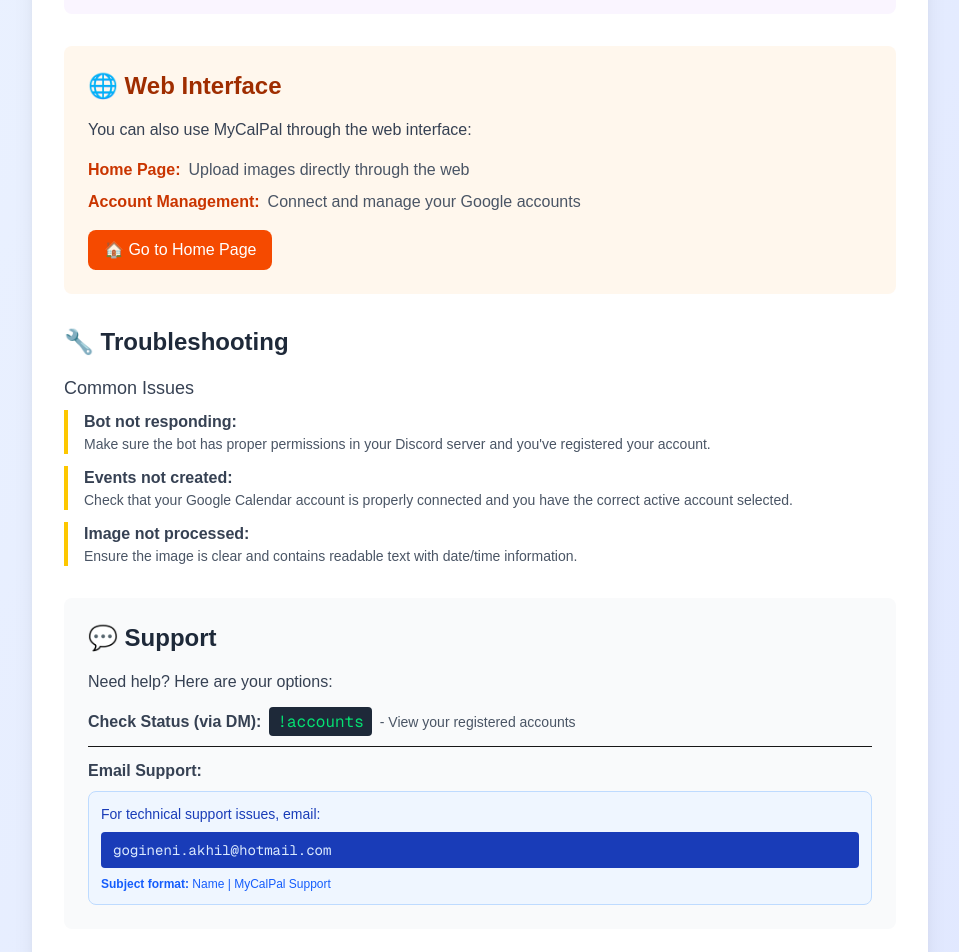
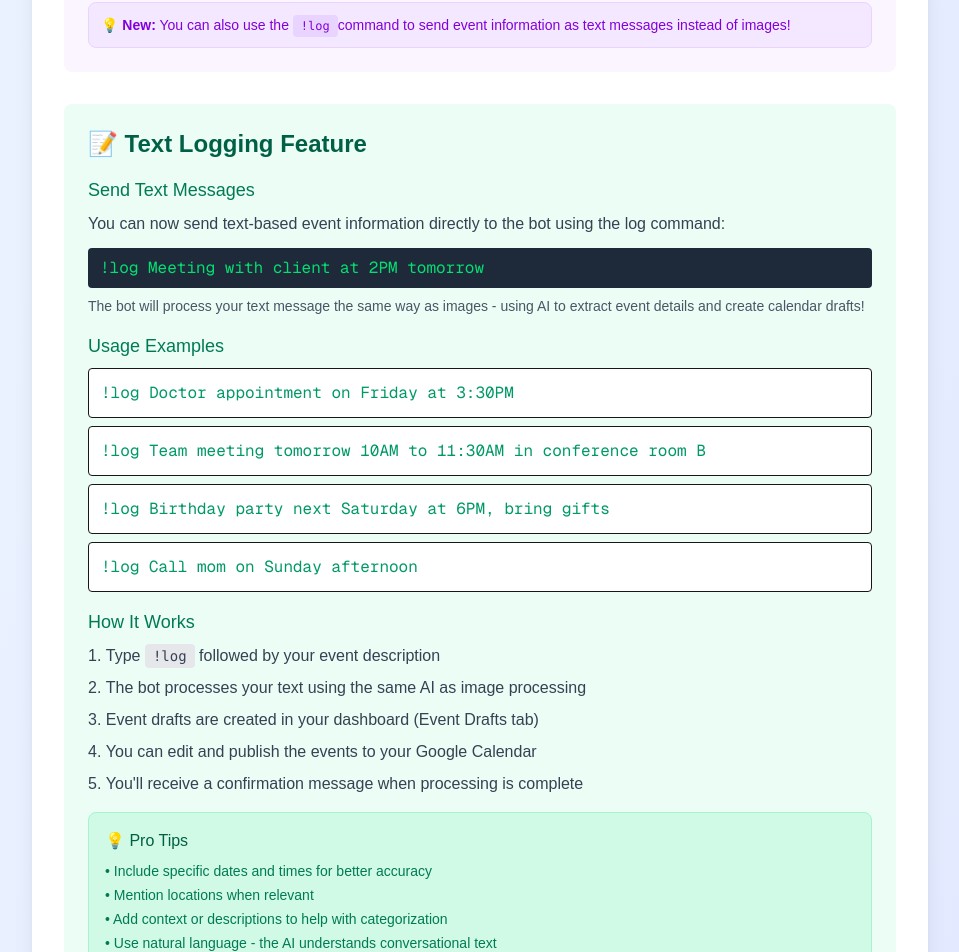
Before and after one commit to dogeyboy1932/myCalPal, a Next.js app: page /instructions in a window 1280 px wide. Shown: the part 1480-2432 px from the top of the page, without its empty margins (160-1119 px from the left). Built offline with nearby package versions, Linux system fonts and the light colour scheme.

Commit message:
Instructions Updated

```diff
--- a/src/app/instructions/page.tsx
+++ b/src/app/instructions/page.tsx
@@ -18,8 +18,8 @@
               </h2>
               <p className="text-gray-600 leading-relaxed">
                 MyCalPal is your AI-powered calendar assistant that works seamlessly with Discord and Google Calendar.
-                Send images of handwritten notes, schedules, or event details through Discord, and watch as they're
-                automatically converted into Google Calendar events!
+                Send images of handwritten notes, schedules, or event details through Discord, or use the new text logging
+                feature to type event information directly. Watch as they're automatically converted into Google Calendar events!
               </p>
             </section>
 
@@ -98,7 +98,7 @@
             {/* Usage Instructions */}
             <section className="bg-purple-50 rounded-lg p-6">
               <h2 className="text-2xl font-semibold text-purple-800 mb-4 flex items-center">
-                📸 How to Use
+                📸 How to Use - Image Upload
               </h2>
 
               <div className="space-y-4">
@@ -121,6 +121,73 @@
                     <li>Event flyers and announcements</li>
                     <li>Calendar pages or planners</li>
                     <li>Any text containing date, time, and event information</li>
+                  </ul>
+                  <div className="mt-3 p-3 bg-purple-100 border border-purple-200 rounded-lg">
+                    <p className="text-sm text-purple-700">
+                      <strong>💡 New:</strong> You can also use the <code className="bg-purple-200 px-2 py-1 rounded text-xs">!log</code>
+                      command to send event information as text messages instead of images!
+                    </p>
+                  </div>
+                </div>
+              </div>
+            </section>
+
+            {/* Log Feature */}
+            <section className="bg-emerald-50 rounded-lg p-6">
+              <h2 className="text-2xl font-semibold text-emerald-800 mb-4 flex items-center">
+                📝 Text Logging Feature
+              </h2>
+
+              <div className="space-y-4">
+                <div>
+                  <h3 className="text-lg font-medium text-emerald-700 mb-2">Send Text Messages</h3>
+                  <p className="text-gray-700 mb-3">
+                    You can now send text-based event information directly to the bot using the log command:
+                  </p>
+                  <code className="bg-gray-800 text-green-400 px-3 py-2 rounded block font-mono mb-2">
+                    !log Meeting with client at 2PM tomorrow
+                  </code>
+                  <p className="text-gray-600 text-sm">
+                    The bot will process your text message the same way as images - using AI to extract event details and create calendar drafts!
+                  </p>
+                </div>
+
+                <div>
+                  <h3 className="text-lg font-medium text-emerald-700 mb-2">Usage Examples</h3>
+                  <div className="space-y-2">
+                    <div className="bg-white p-3 rounded border">
+                      <code className="text-emerald-600 font-mono">!log Doctor appointment on Friday at 3:30PM</code>
+                    </div>
+                    <div className="bg-white p-3 rounded border">
+                      <code className="text-emerald-600 font-mono">!log Team meeting tomorrow 10AM to 11:30AM in conference room B</code>
+                    </div>
+                    <div className="bg-white p-3 rounded border">
+                      <code className="text-emerald-600 font-mono">!log Birthday party next Saturday at 6PM, bring gifts</code>
+                    </div>
+                    <div className="bg-white p-3 rounded border">
+                      <code className="text-emerald-600 font-mono">!log Call mom on Sunday afternoon</code>
+                    </div>
+                  </div>
+                </div>
+
+                <div>
+                  <h3 className="text-lg font-medium text-emerald-700 mb-2">How It Works</h3>
+                  <ol className="list-decimal list-inside space-y-2 text-gray-700">
+                    <li>Type <code className="bg-gray-200 px-2 py-1 rounded text-sm">!log</code> followed by your event description</li>
+                    <li>The bot processes your text using the same AI as image processing</li>
+                    <li>Event drafts are created in your dashboard (Event Drafts tab)</li>
+                    <li>You can edit and publish the events to your Google Calendar</li>
+                    <li>You'll receive a confirmation message when processing is complete</li>
+                  </ol>
+                </div>
+
+                <div className="bg-emerald-100 border border-emerald-200 rounded-lg p-4">
+                  <h4 className="font-medium text-emerald-800 mb-2">💡 Pro Tips</h4>
+                  <ul className="text-sm text-emerald-700 space-y-1">
+                    <li>• Include specific dates and times for better accuracy</li>
+                    <li>• Mention locations when relevant</li>
+                    <li>• Add context or descriptions to help with categorization</li>
+                    <li>• Use natural language - the AI understands conversational text</li>
                   </ul>
                 </div>
               </div>
@@ -193,19 +260,9 @@
                 💬 Support
               </h2>
 
-              <p className="text-gray-700 mb-4">
-                Need help? Here are your options:
-              </p>
-
               <div className="space-y-3">
-                <div>
-                  <strong className="text-gray-700">Check Status (via DM):</strong>
-                  <code className="bg-gray-800 text-green-400 px-2 py-1 rounded ml-2 font-mono">!accounts</code>
-                  <span className="text-gray-600 text-sm ml-2">- View your registered accounts</span>
-                </div>
-
                 <div className="border-t pt-3">
-                  <strong className="text-gray-700">Email Support:</strong>
+                  <strong className="text-gray-700">Need help?</strong>
                   <div className="mt-2 p-3 bg-blue-50 border border-blue-200 rounded-lg">
                     <p className="text-sm text-blue-800 mb-2">
                       For technical support issues, email:
```
